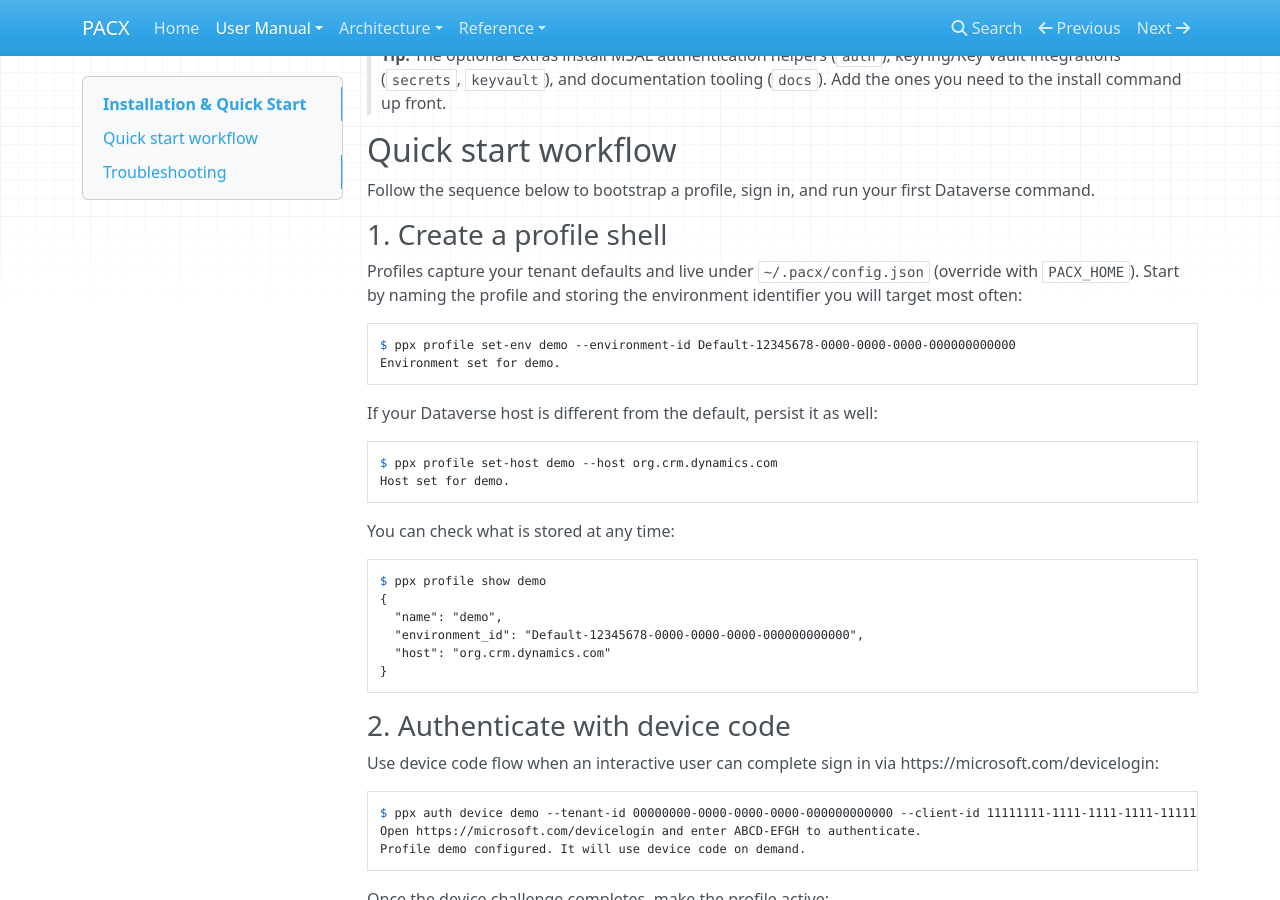
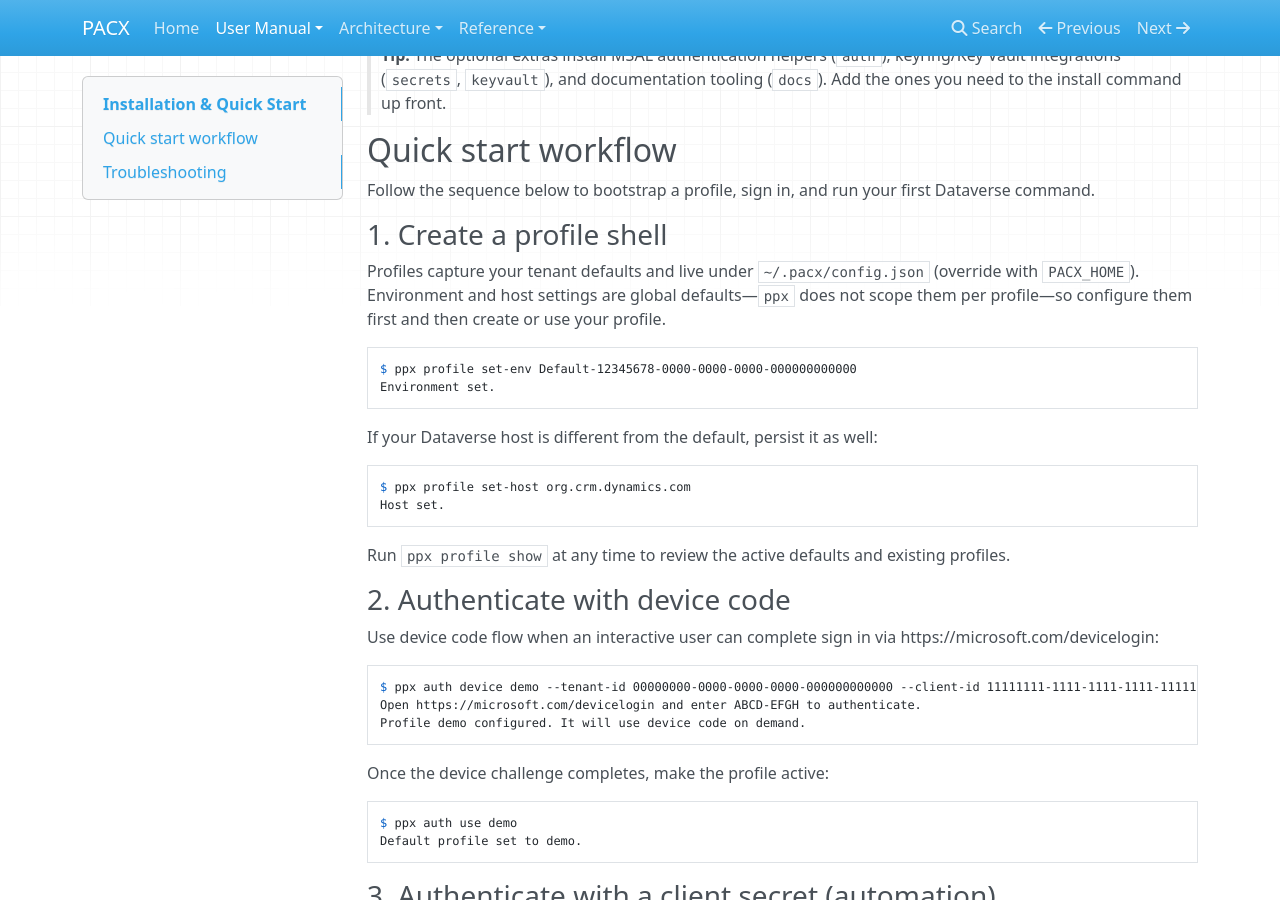
Before and after one commit to JudgeZ/Python-for-Power-Platform, an MkDocs documentation site: the page built from docs/user-manual/01-installation.md, in a window 1280 px wide and 900 px high, scrolled down 269 px. Built offline with MkDocs 1.6.1, drawn with Linux system fonts in a browser that asks for light colours; nearby versions of some CDN libraries.

Commit message:
docs: correct profile defaults quick start

````diff
--- a/docs/user-manual/01-installation.md
+++ b/docs/user-manual/01-installation.md
@@ -17,30 +17,21 @@
 
 ### 1. Create a profile shell
 
-Profiles capture your tenant defaults and live under `~/.pacx/config.json` (override with `PACX_HOME`). Start by naming the profile and storing the environment identifier you will target most often:
+Profiles capture your tenant defaults and live under `~/.pacx/config.json` (override with `PACX_HOME`). Environment and host settings are global defaults—`ppx` does not scope them per profile—so configure them first and then create or use your profile.
 
 ```shell
-$ ppx profile set-env demo --environment-id Default-12345678-0000-0000-0000-000000000000
-Environment set for demo.
+$ ppx profile set-env Default-12345678-0000-0000-0000-000000000000
+Environment set.
 ```
 
 If your Dataverse host is different from the default, persist it as well:
 
 ```shell
-$ ppx profile set-host demo --host org.crm.dynamics.com
-Host set for demo.
+$ ppx profile set-host org.crm.dynamics.com
+Host set.
 ```
 
-You can check what is stored at any time:
-
-```shell
-$ ppx profile show demo
-{
-  "name": "demo",
-  "environment_id": "Default-12345678-0000-0000-0000-000000000000",
-  "host": "org.crm.dynamics.com"
-}
-```
+Run `ppx profile show` at any time to review the active defaults and existing profiles.
 
 ### 2. Authenticate with device code
 
````
